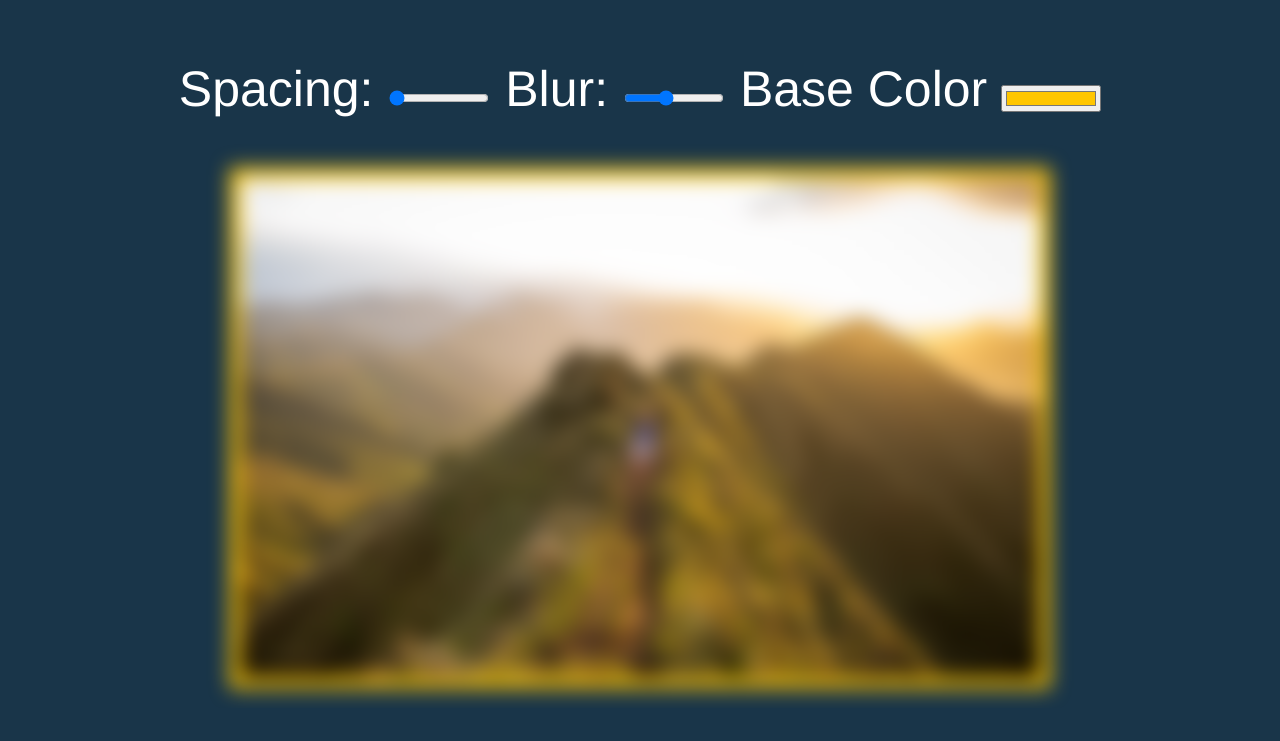
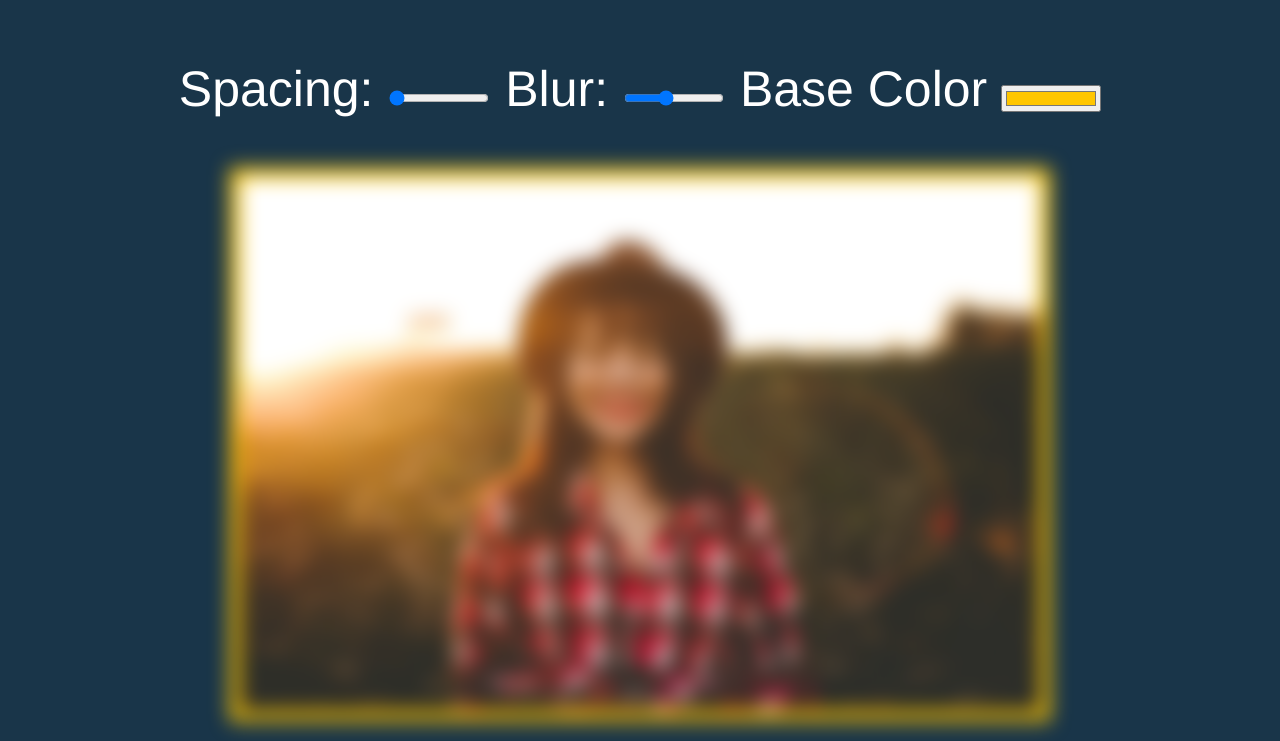
Before and after one commit to Jyotsna-Singh/30-Vanilla-JavaScript-Projects, a plain HTML site: page 03 - CSS Variables/index.html in a window 1280 px wide. Shown: the part 151-892 px from the top of the page. Before the commit the page ends 859 px from the top, so only its background shows below. Drawn offline with Linux system fonts and the light colour scheme.

Commit message:
Update CSS Variables with JS

```diff
--- a/03 - CSS Variables/index.html
+++ b/03 - CSS Variables/index.html
@@ -18,7 +18,7 @@
     <input id="base" type="color" name="base" value="#ffc600">
   </div>
 
-  <img src="img/bg.jpg">
+  <img src="img/bg.jpeg">
 
   <style>
 
```
Also changed, not shown: 03 - CSS Variables/img/bg.jpeg (added).
